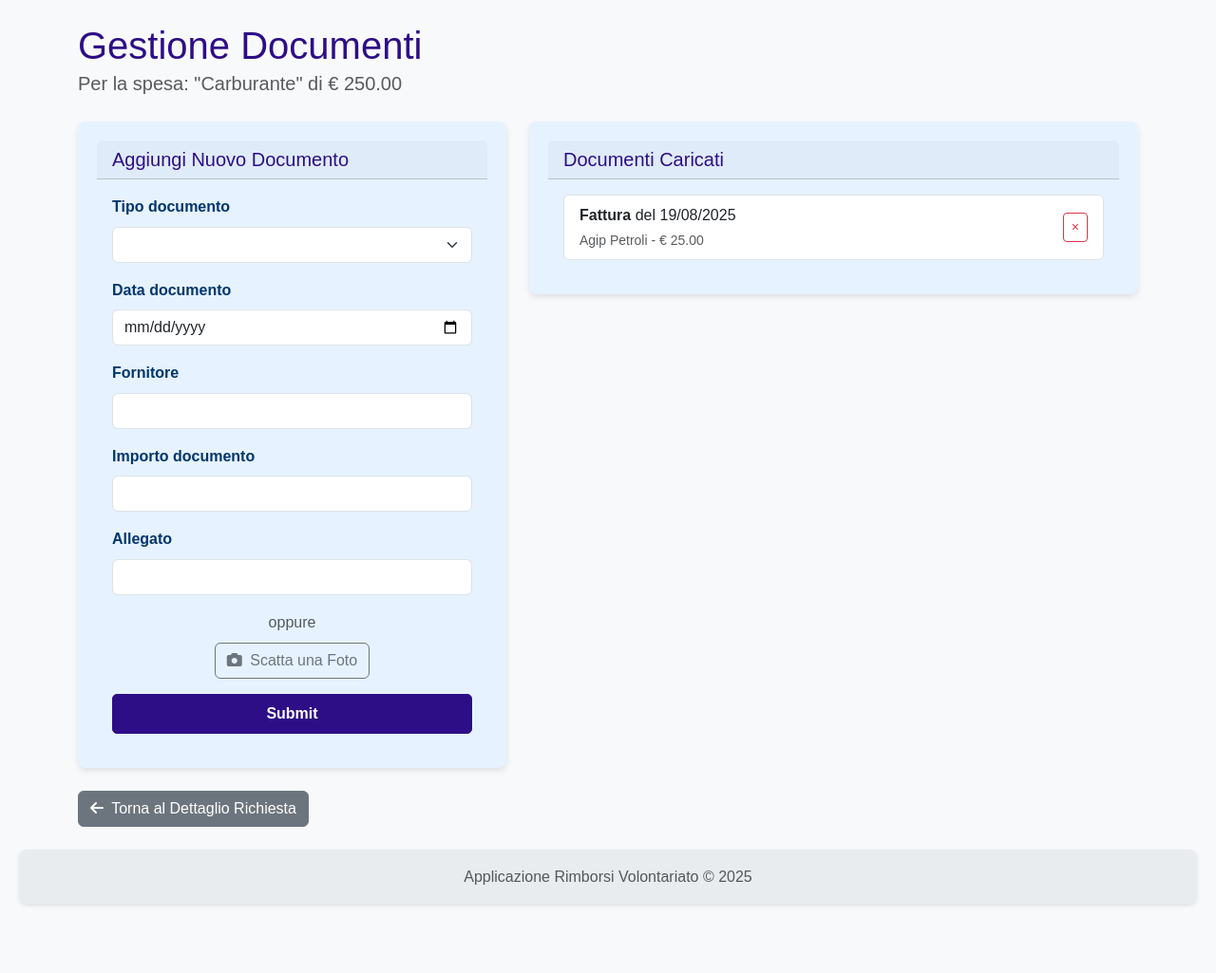
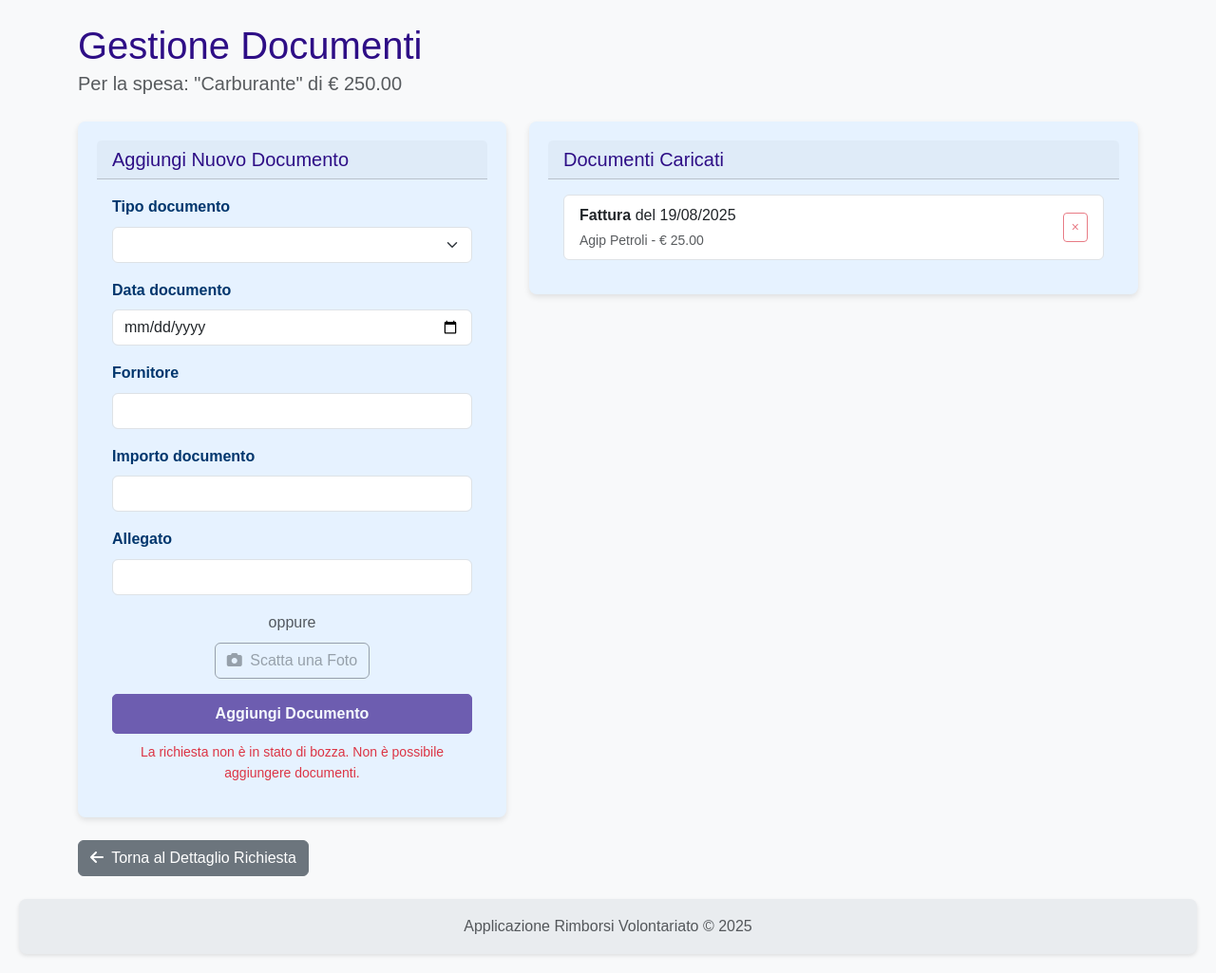
Before and after one commit to DanielePivetti/Rimborsi, a Flask app: template rimborsi/templates/richiesta/lista_documenti.html in a window 1280 px wide. Shown: the part 78-1103 px from the top of the page at 95% size. Before the commit the page ends 1032 px from the top, so only its background shows below. Run offline with Flask 3, Linux system fonts and the light colour scheme; the template is opened without the code that fills it: values that come from a table or form of the project are taken from there, others are empty; form fields are guessed from the names that the template uses; some libraries are stand-ins or nearby versions.

Commit message:
Aggiunta spese impiego mezzi e gestione documenti completa con allegati e trasmissione finale e dashboard intelligente su stato in bozza e gestione istruttoria e approvazione massiva e modale documenti con approvazione e verifica importi e giustificativi massiva

```diff
--- a/rimborsi/istruttoria/routes.py
+++ b/rimborsi/istruttoria/routes.py
@@ -2,7 +2,8 @@ from flask import Blueprint, render_template, redirect, url_for, flash, request
 from flask_login import login_required, current_user
 from rimborsi.models import Evento, db, Richiesta, UserMixin, Spesa, DocumentoSpesa
 from datetime import datetime
-from .forms import EventoForm             # Importa il form dalla cartella corrente
+from .forms import EventoForm
+from werkzeug.utils import secure_filename # Importa il form dalla cartella corrente
 
 
 # 1. Crea il nuovo Blueprint 'istruttoria'
--- a/rimborsi/richiesta/forms.py
+++ b/rimborsi/richiesta/forms.py
@@ -1,12 +1,12 @@
 from operator import length_hint
 from flask_wtf import FlaskForm
-from wtforms import SelectField, StringField, FileField, TextAreaField, IntegerField, SubmitField, ValidationError
+from wtforms import SelectField, StringField, TextAreaField, IntegerField, SubmitField, ValidationError
 from wtforms.fields import DateField
 from wtforms.validators import DataRequired, Optional, NumberRange, Length
 from wtforms_sqlalchemy.fields import QuerySelectField
 from rimborsi.models import Richiesta, Evento, Spesa, MezzoAttrezzatura,ImpiegoMezzoAttrezzatura, DocumentoSpesa
 from wtforms import FloatField, DateTimeField
-from flask_wtf.file import FileAllowed
+from flask_wtf.file import FileField, FileAllowed
 
 # ... (altre classi di form) ...
 
--- a/rimborsi/templates/richiesta/lista_documenti.html
+++ b/rimborsi/templates/richiesta/lista_documenti.html
@@ -37,11 +37,16 @@
                         </div>
                         <div class="mb-3 text-center">
                             <span class="text-muted">oppure</span><br>
-                            <button type="button" class="btn btn-outline-secondary mt-2" data-bs-toggle="modal" data-bs-target="#cameraModal">
+                            <button type="button" class="btn btn-outline-secondary mt-2" data-bs-toggle="modal" data-bs-target="#cameraModal" {% if richiesta.stato != '01' %}disabled{% endif %}>
                                  <i class="fas fa-camera me-1"></i> Scatta una Foto
                             </button>
                         </div>
-                        {{ form.submit(class="btn btn-primary w-100") }}
+                        {% if richiesta.stato == '01' %}
+                            {{ form.submit(class="btn btn-primary w-100") }}
+                        {% else %}
+                            <button type="button" class="btn btn-primary w-100" disabled>Aggiungi Documento</button>
+                            <small class="text-danger d-block text-center mt-2">La richiesta non è in stato di bozza. Non è possibile aggiungere documenti.</small>
+                        {% endif %}
                     </form>
                 </div>
             </div>
@@ -58,10 +63,27 @@
                                 <strong>{{ doc.get_tipo_documento_display() }}</strong> del {{ doc.data_documento.strftime('%d/%m/%Y') }}
                                 <br>
                                 <small class="text-muted">{{ doc.fornitore or 'N/D' }} - &euro; {{ "%.2f"|format(doc.importo_documento) }}</small>
+                                {% if doc.nome_file %}
+                                <br>
+                                <small>
+                                    <a href="{{ url_for('richiesta.download_documento', documento_id=doc.id) }}" class="text-primary">
+                                        <i class="fas fa-file-download me-1"></i>Scarica documento
+                                    </a>
+                                </small>
+                                {% endif %}
                             </div>
-                            <form action="{{ url_for('richiesta.cancella_documento', documento_id=doc.id) }}" method="POST">
-                                <button type="submit" class="btn btn-sm btn-outline-danger" onclick="return confirm('Sei sicuro?');">&times;</button>
-                            </form>
+                            <div>
+                                {% if doc.nome_file %}
+                                <a href="{{ url_for('richiesta.download_documento', documento_id=doc.id) }}" class="btn btn-sm btn-outline-primary me-1">
+                                    <i class="fas fa-download"></i>
+                                </a>
+                                {% endif %}
+                                <form action="{{ url_for('richiesta.cancella_documento', documento_id=doc.id) }}" method="POST" class="d-inline">
+                                    <button type="submit" class="btn btn-sm btn-outline-danger"
+                                            onclick="return confirm('Sei sicuro?');"
+                                            {% if richiesta.stato != '01' %}disabled title="Non puoi cancellare documenti quando la richiesta non è in bozza"{% endif %}>&times;</button>
+                                </form>
+                            </div>
                         </li>
                         {% else %}
                         <li class="list-group-item text-center text-muted">Nessun documento inserito per questa spesa.</li>
```
Also changed, not shown: rimborsi/richiesta/routes.py (+29 -1 lines), instance/rimborsi.db.
